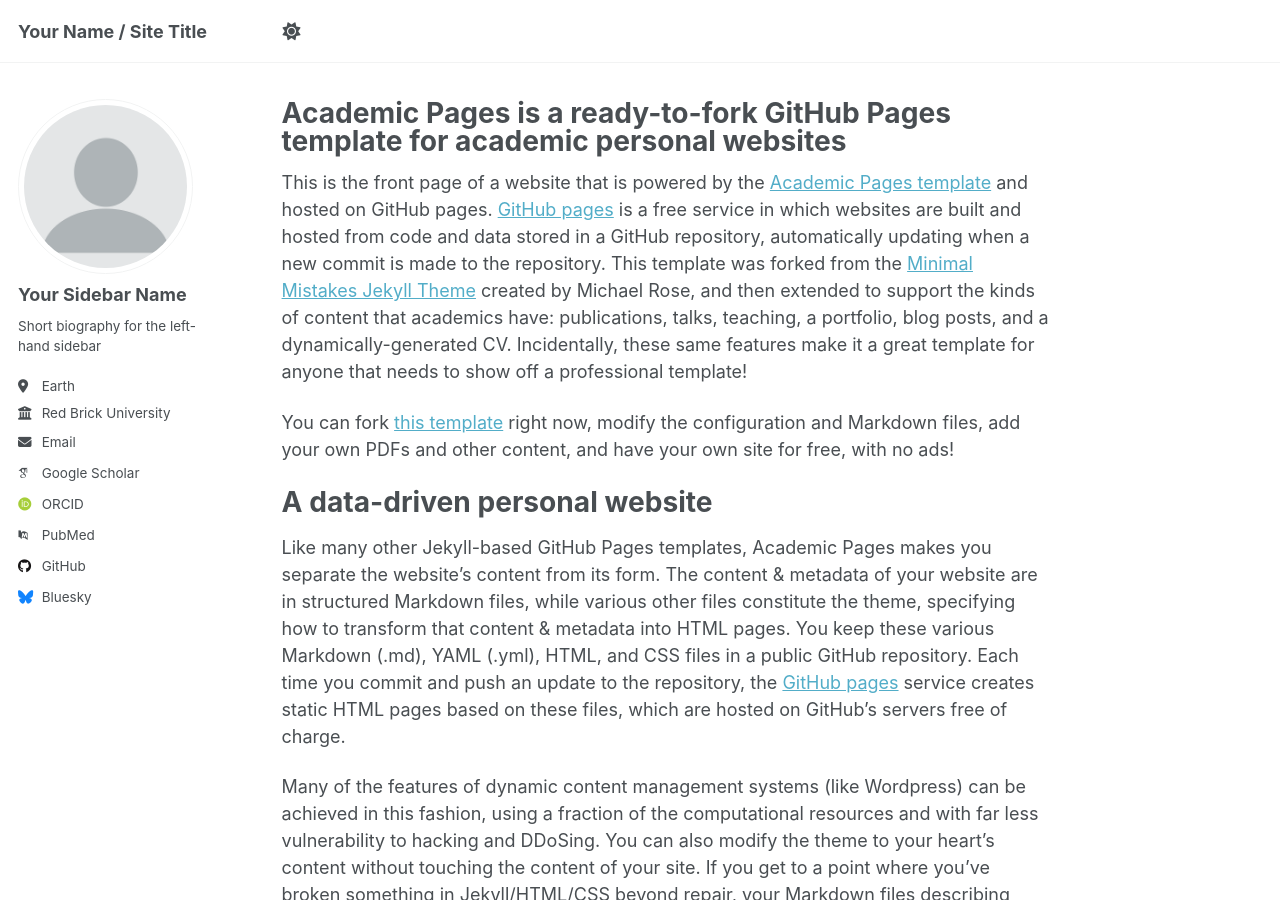
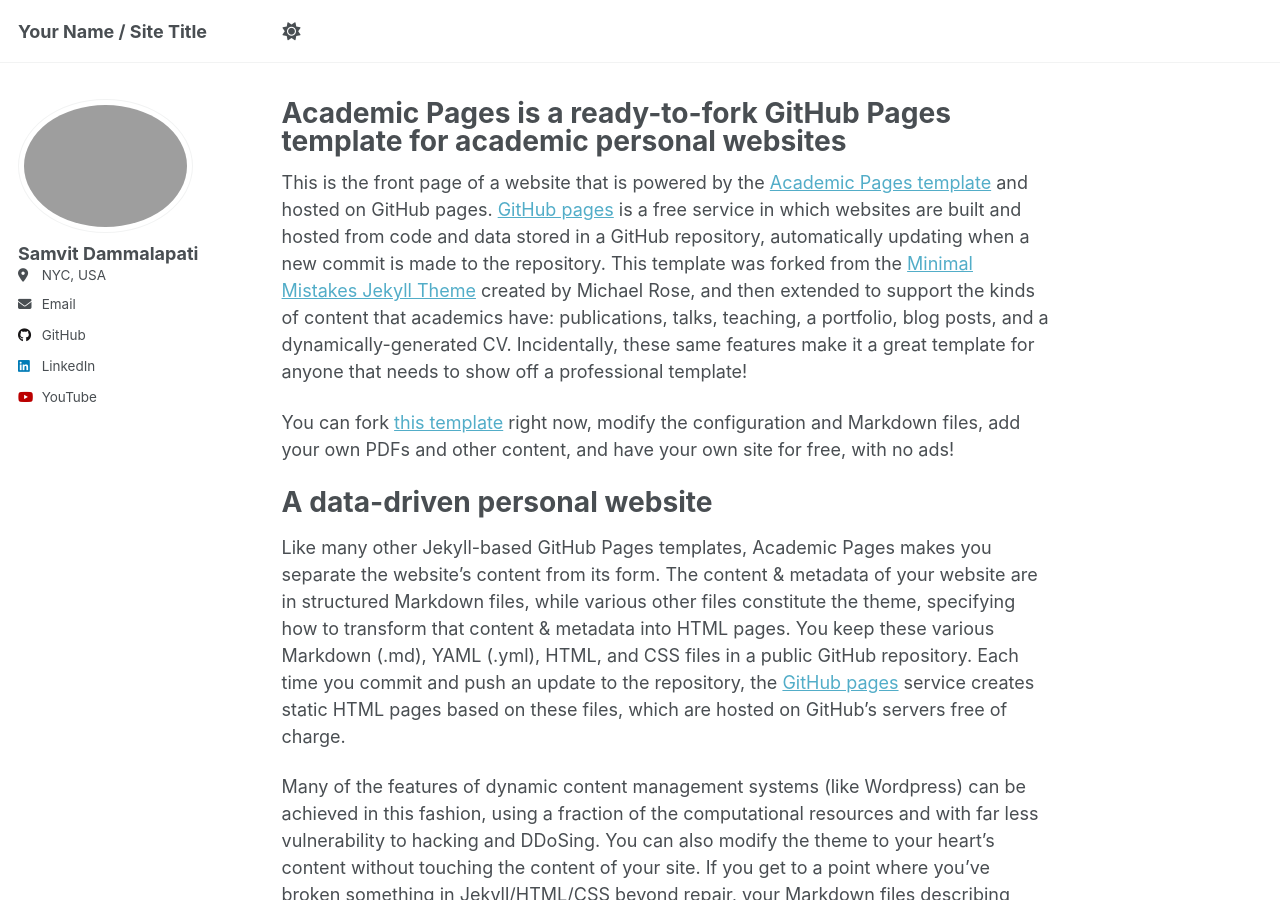
Before and after one commit to samvit4/samvit4.github.io, a Jekyll site: the page built from _pages/about.md, in a window 1280 px wide and 900 px high. Built offline with Jekyll 4.4.1, drawn with Linux system fonts in a browser that asks for light colours; some web fonts are replaced; a script that is not in the unit is left out.

Commit message:
update links

```diff
--- a/_config.yml
+++ b/_config.yml
@@ -23,24 +23,24 @@ repository               : "academicpages/academicpages.github.io"
 #               Additional customization can be done by editing /_includes/author-profile.html
 author:
   # Biographic information
-  avatar           : "profile.png"
-  name             : "Your Sidebar Name"
+  avatar           : #"profile.png"
+  name             : "Samvit Dammalapati"
   pronouns         : # example: "she/her"
-  bio              : "Short biography for the left-hand sidebar"
-  location         : "Earth"
-  employer         : "Red Brick University"
+  bio              : #"Short biography for the left-hand sidebar"
+  location         : "NYC, USA"
+  employer         : #"Red Brick University"
   uri              : # URL
-  email            : "none@example.org"
+  email            : "samvitd@proton.me"
 
   # Academic websites
   academia         : # URL
   arxiv            : # URL - Update with the correct link to your profile
-  googlescholar    : "https://scholar.google.com/citations?user=PS_CX0AAAAAJ"
+  googlescholar    : #"https://scholar.google.com/citations?user=PS_CX0AAAAAJ"
   inspire-hep      : # URL
   impactstory      : # URL
-  orcid            : "https://orcid.org/yourorcidurl"
+  orcid            : #"https://orcid.org/yourorcidurl"
   semantic         : # URL
-  pubmed           : "https://www.ncbi.nlm.nih.gov/pubmed/?term=john+snow"
+  pubmed           : #"https://www.ncbi.nlm.nih.gov/pubmed/?term=john+snow"
   researchgate     : # URL
   scopus           : # URL
 
@@ -48,13 +48,13 @@ author:
   bitbucket        : # Username - Update with your username on the site
   codepen          : # Username
   dribbble         : # Username
-  github           : "academicpages"
+  github           : "https://github.com/samvit4/"
   kaggle           : # Username
   stackoverflow    : # User number or user number and name (i.e., use "1" or "1/jeff-atwood")
 
   # Social media
   artstation       : # Username
-  bluesky          : "bsky.app" # Replace this with you Bluesky username
+  bluesky          : #"bsky.app" # Replace this with you Bluesky username
   facebook         : # Username
   flickr           : # Username
   foursquare       : # Username
@@ -63,7 +63,7 @@ author:
   keybase          : # Username
   instagram        : # Username
   lastfm           : # Username
-  linkedin         : # Username
+  linkedin         : https://www.linkedin.com/in/samvitd/ # Username
   mastodon         : # URL
   medium           : # URL
   pinterest        : # Username
@@ -76,7 +76,7 @@ author:
   weibo            : # Username
   wikipedia        : # Username
   xing             : # Username
-  youtube          : # Username
+  youtube          : https://www.youtube.com/@starfishinthenude # Username
   zhihu            : # Username
 
 # Publication Category - The following the list of publication categories and their headings
```
